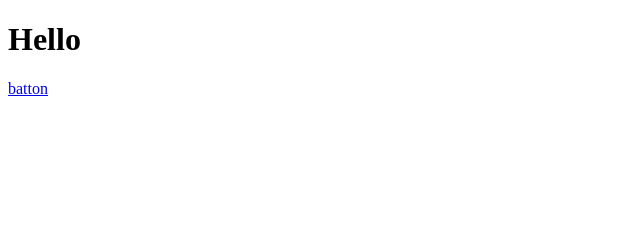
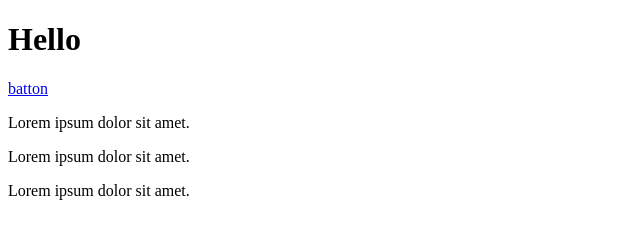
Before and after one commit to ZhernovoyPavlo/Githome1, a plain HTML site: page index.html in a window 1280 px wide. Shown: the whole page, without its empty margins (0-640 px from the left). Drawn offline with Linux system fonts and the light colour scheme.

Commit message:
first adde tag p

```diff
--- a/index.html
+++ b/index.html
@@ -8,5 +8,8 @@
 <body>
     <H1>Hello</H1>
      <a href="#">batton</a>
+     <p>Lorem ipsum dolor sit amet.</p>
+     <p>Lorem ipsum dolor sit amet.</p>
+     <p>Lorem ipsum dolor sit amet.</p>
 </body>
 </html>
```
